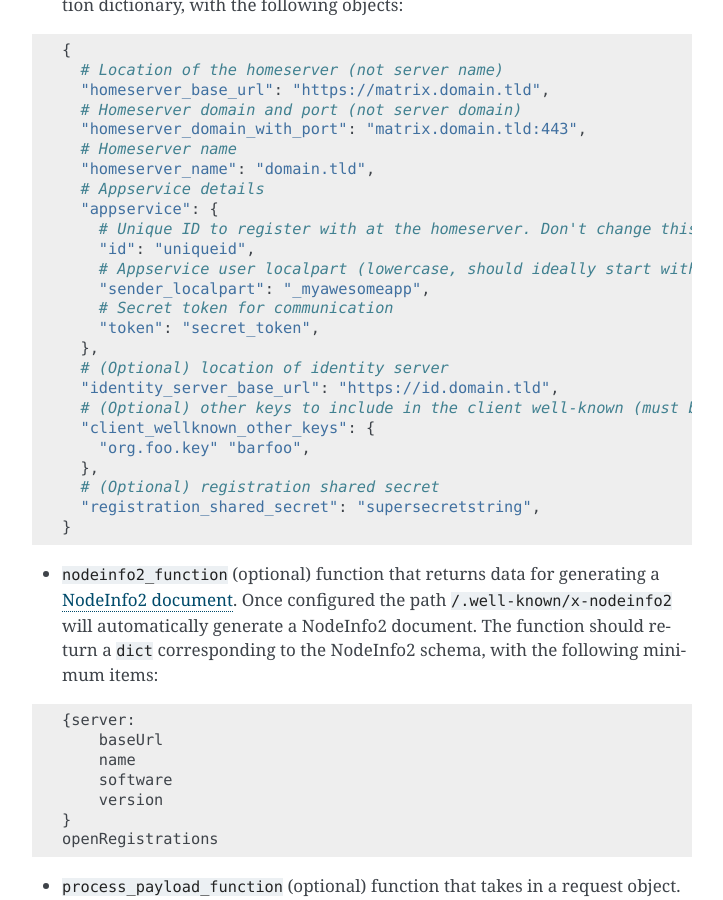
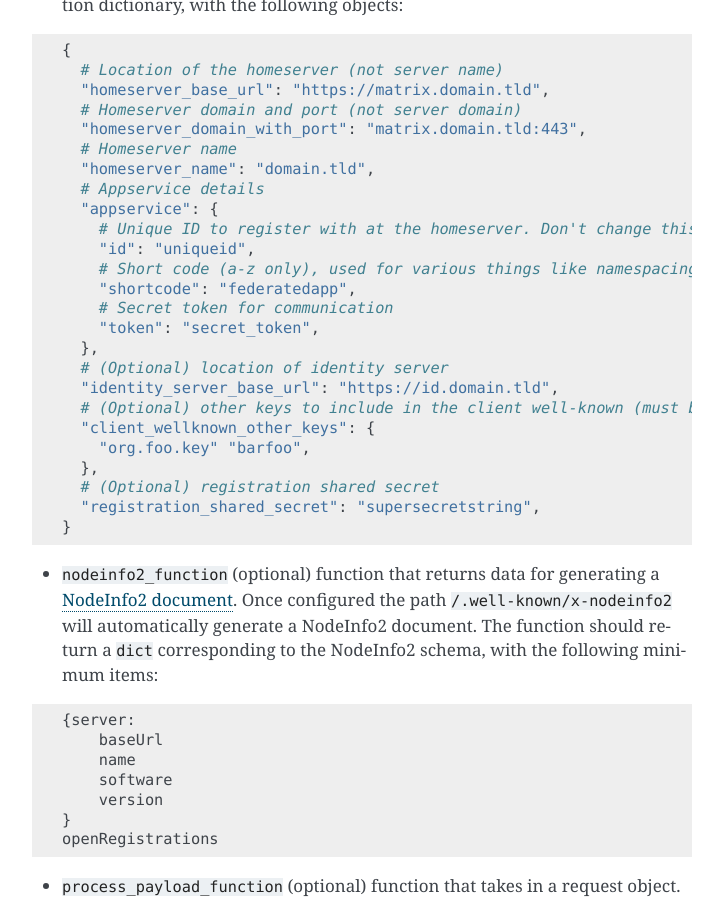
Before and after one commit to jaywink/federation, a Sphinx documentation site: the page built from docs/usage.rst, in a window 1280 px wide and 900 px high, scrolled down 8010 px. Shown: the whole window, without its empty margins (388-1111 px from the left). Built offline with Sphinx 7.4.7, drawn with Linux system fonts in a browser that asks for light colours.

Commit message:
sender_localpart -> shortcode. Give appservices also an exclusive namespace for users and aliases.

```diff
--- a/docs/usage.rst
+++ b/docs/usage.rst
@@ -241,8 +241,8 @@ Some settings need to be set in Django settings. An example is below:
       "appservice": {
         # Unique ID to register with at the homeserver. Don't change this after creating.
         "id": "uniqueid",
-        # Appservice user localpart (lowercase, should ideally start with _)
-        "sender_localpart": "_myawesomeapp",
+        # Short code (a-z only), used for various things like namespacing
+        "shortcode": "federatedapp",
         # Secret token for communication
         "token": "secret_token",
       },
```
Also changed, not shown: CHANGELOG.md (+1 -10 lines), 1 other file.
